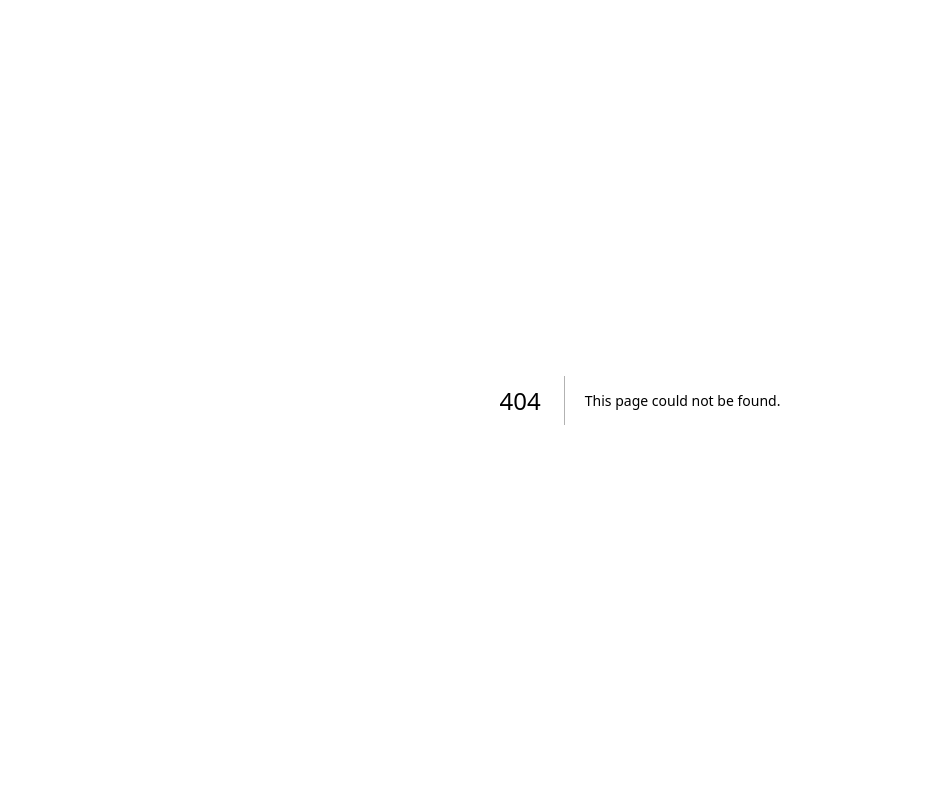
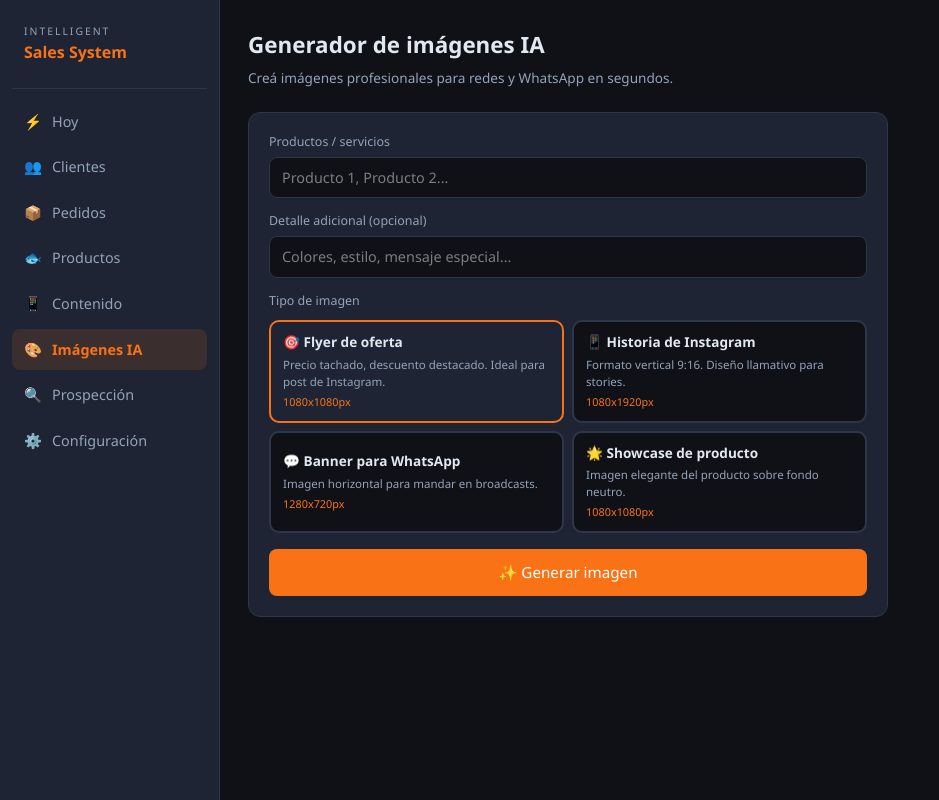
Before and after one commit to smaqueira/ISS, a Next.js app: page /admin/images in a window 1280 px wide. Before the commit this address had no page. Shown: the whole page, without its empty margins (0-939 px from the left). Built offline with nearby package versions, Linux system fonts and the light colour scheme.

Commit message:
Generador de imagenes IA con 4 tipos (flyer, story, whatsapp, showcase)

```diff
--- /dev/null
+++ b/src/app/admin/images/page.tsx
@@ -0,0 +1,122 @@
+'use client'
+import { useState } from 'react'
+
+const TIPOS = [
+  {
+    id: 'flyer',
+    label: '🎯 Flyer de oferta',
+    desc: 'Precio tachado, descuento destacado. Ideal para post de Instagram.',
+    size: '1080x1080',
+    prompt: (products: string, detail: string) =>
+      `Commercial promotional flyer for ${products}. Bold discount offer, price crossed out, new price highlighted. Professional product photography, vibrant colors, clean modern design, Argentine market style. ${detail}`,
+  },
+  {
+    id: 'story',
+    label: '📱 Historia de Instagram',
+    desc: 'Formato vertical 9:16. Diseño llamativo para stories.',
+    size: '1080x1920',
+    prompt: (products: string, detail: string) =>
+      `Instagram story vertical format for ${products}. Eye-catching design, swipe up call to action, bold typography, gradient background, mobile-first layout. ${detail}`,
+  },
+  {
+    id: 'whatsapp',
+    label: '💬 Banner para WhatsApp',
+    desc: 'Imagen horizontal para mandar en broadcasts.',
+    size: '1280x720',
+    prompt: (products: string, detail: string) =>
+      `WhatsApp promotional banner for ${products}. Horizontal layout, clear message, product image on right, text on left, professional clean design, friendly tone. ${detail}`,
+  },
+  {
+    id: 'showcase',
+    label: '🌟 Showcase de producto',
+    desc: 'Imagen elegante del producto sobre fondo neutro.',
+    size: '1080x1080',
+    prompt: (products: string, detail: string) =>
+      `Elegant product showcase photography of ${products}. Clean white or dark background, professional studio lighting, premium quality, minimalist composition, high-end commercial photography. ${detail}`,
+  },
+]
+
+export default function ImagesPage() {
+  const [products, setProducts] = useState('')
+  const [detail, setDetail] = useState('')
+  const [selectedTipo, setSelectedTipo] = useState(TIPOS[0])
+  const [loading, setLoading] = useState(false)
+  const [imageUrl, setImageUrl] = useState<string | null>(null)
+
+  async function generate() {
+    if (!products) return
+    setLoading(true)
+    setImageUrl(null)
+
+    const [w, h] = selectedTipo.size.split('x').map(Number)
+    const prompt = selectedTipo.prompt(products, detail)
+    const encoded = encodeURIComponent(prompt)
+    const url = `https://image.pollinations.ai/prompt/${encoded}?width=${w}&height=${h}&nologo=true&seed=${Date.now()}`
+
+    setImageUrl(url)
+    setLoading(false)
+  }
+
+  const inputStyle = { width: '100%', background: 'var(--bg)', border: '1px solid var(--border)', borderRadius: 8, padding: '9px 12px', color: 'var(--text)', fontSize: '0.9rem' }
+
+  return (
+    <div style={{ maxWidth: 640 }}>
+      <h1 style={{ fontSize: '1.4rem', fontWeight: 700, marginBottom: 6 }}>Generador de imágenes IA</h1>
+      <p style={{ color: 'var(--muted)', fontSize: '0.85rem', marginBottom: 24 }}>Creá imágenes profesionales para redes y WhatsApp en segundos.</p>
+
+      <div className="card" style={{ marginBottom: 16 }}>
+        <div style={{ marginBottom: 14 }}>
+          <label style={{ display: 'block', fontSize: '0.78rem', color: 'var(--muted)', marginBottom: 5 }}>Productos / servicios</label>
+          <input value={products} onChange={e => setProducts(e.target.value)} placeholder="Producto 1, Producto 2..." style={inputStyle} />
+        </div>
+        <div style={{ marginBottom: 14 }}>
+          <label style={{ display: 'block', fontSize: '0.78rem', color: 'var(--muted)', marginBottom: 5 }}>Detalle adicional (opcional)</label>
+          <input value={detail} onChange={e => setDetail(e.target.value)} placeholder="Colores, estilo, mensaje especial..." style={inputStyle} />
+        </div>
+        <div style={{ marginBottom: 16 }}>
+          <label style={{ display: 'block', fontSize: '0.78rem', color: 'var(--muted)', marginBottom: 10 }}>Tipo de imagen</label>
+          <div style={{ display: 'grid', gridTemplateColumns: '1fr 1fr', gap: 8 }}>
+            {TIPOS.map(t => (
+              <button key={t.id} onClick={() => setSelectedTipo(t)} style={{
+                padding: '10px 12px', borderRadius: 10, border: `2px solid ${selectedTipo.id === t.id ? 'var(--accent)' : 'var(--border)'}`,
+                cursor: 'pointer', textAlign: 'left', background: selectedTipo.id === t.id ? 'var(--accent)15' : 'var(--bg)',
+              }}>
+                <div style={{ fontWeight: 600, fontSize: '0.85rem', marginBottom: 3 }}>{t.label}</div>
+                <div style={{ fontSize: '0.72rem', color: 'var(--muted)' }}>{t.desc}</div>
+                <div style={{ fontSize: '0.68rem', color: 'var(--accent)', marginTop: 4 }}>{t.size}px</div>
+              </button>
+            ))}
+          </div>
+        </div>
+
+        <button onClick={generate} disabled={loading || !products} className="btn btn-primary" style={{ width: '100%', justifyContent: 'center', padding: 12, fontSize: '0.95rem' }}>
+          {loading ? '🎨 Generando...' : '✨ Generar imagen'}
+        </button>
+      </div>
+
+      {loading && (
+        <div className="card" style={{ textAlign: 'center', padding: 40, color: 'var(--muted)' }}>
+          🎨 Generando imagen, puede tardar 15-20 segundos...
+        </div>
+      )}
+
+      {imageUrl && !loading && (
+        <div className="card">
+          <div style={{ fontSize: '0.75rem', color: 'var(--muted)', marginBottom: 10 }}>{selectedTipo.label} — {selectedTipo.size}px</div>
+          <img
+            src={imageUrl}
+            alt="Imagen generada"
+            style={{ width: '100%', borderRadius: 10, display: 'block', marginBottom: 12 }}
+            onLoad={() => setLoading(false)}
+          />
+          <div style={{ display: 'flex', gap: 8 }}>
+            <a href={imageUrl} download="imagen.jpg" target="_blank" rel="noreferrer" style={{ flex: 1 }}>
+              <button className="btn btn-primary" style={{ width: '100%', justifyContent: 'center' }}>⬇️ Descargar</button>
+            </a>
+            <button onClick={generate} className="btn btn-ghost" style={{ flex: 1, justifyContent: 'center' }}>🔄 Regenerar</button>
+          </div>
+        </div>
+      )}
+    </div>
+  )
+}
--- a/src/components/layout/Sidebar.tsx
+++ b/src/components/layout/Sidebar.tsx
@@ -8,6 +8,7 @@ const nav = [
   { href: '/admin/orders', label: 'Pedidos', icon: '📦' },
   { href: '/admin/products', label: 'Productos', icon: '🐟' },
   { href: '/admin/content', label: 'Contenido', icon: '📱' },
+  { href: '/admin/images', label: 'Imágenes IA', icon: '🎨' },
   { href: '/admin/prospecting', label: 'Prospección', icon: '🔍' },
   { href: '/admin/settings', label: 'Configuración', icon: '⚙️' },
 ]
```
